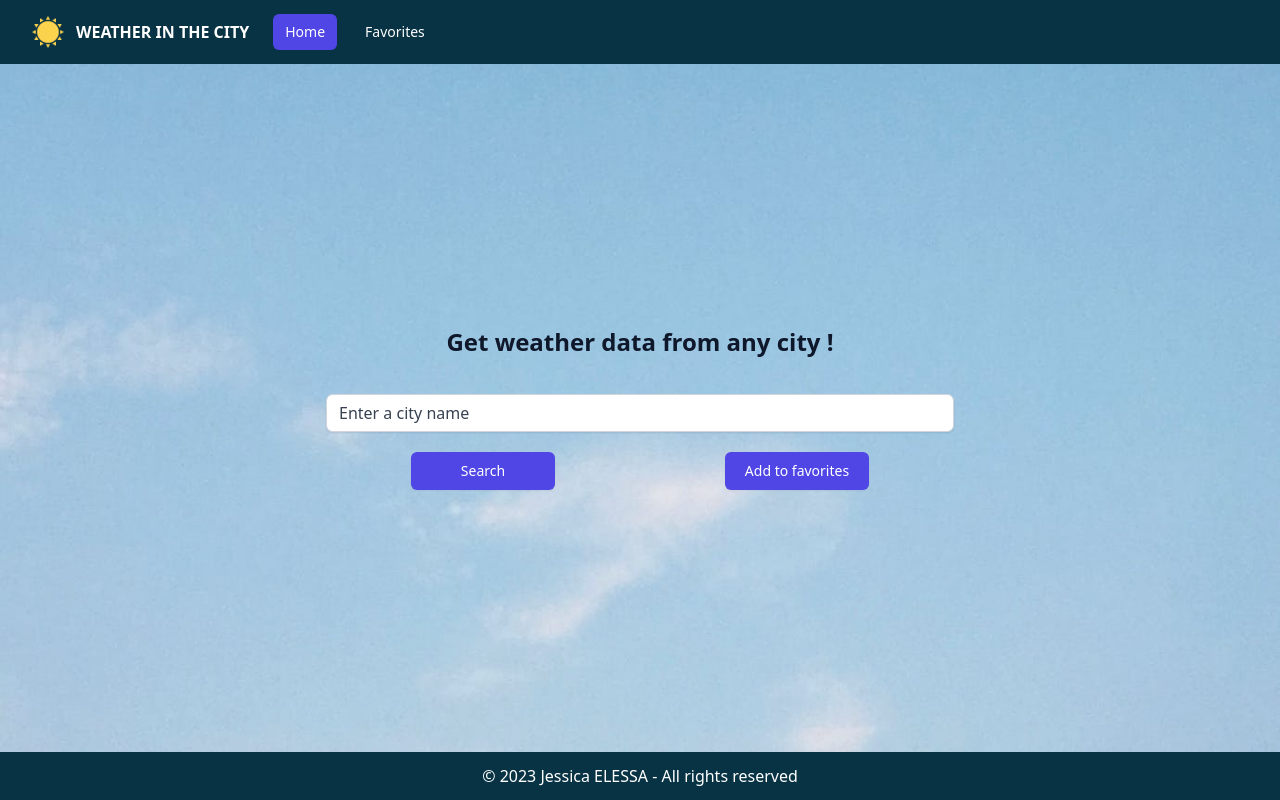
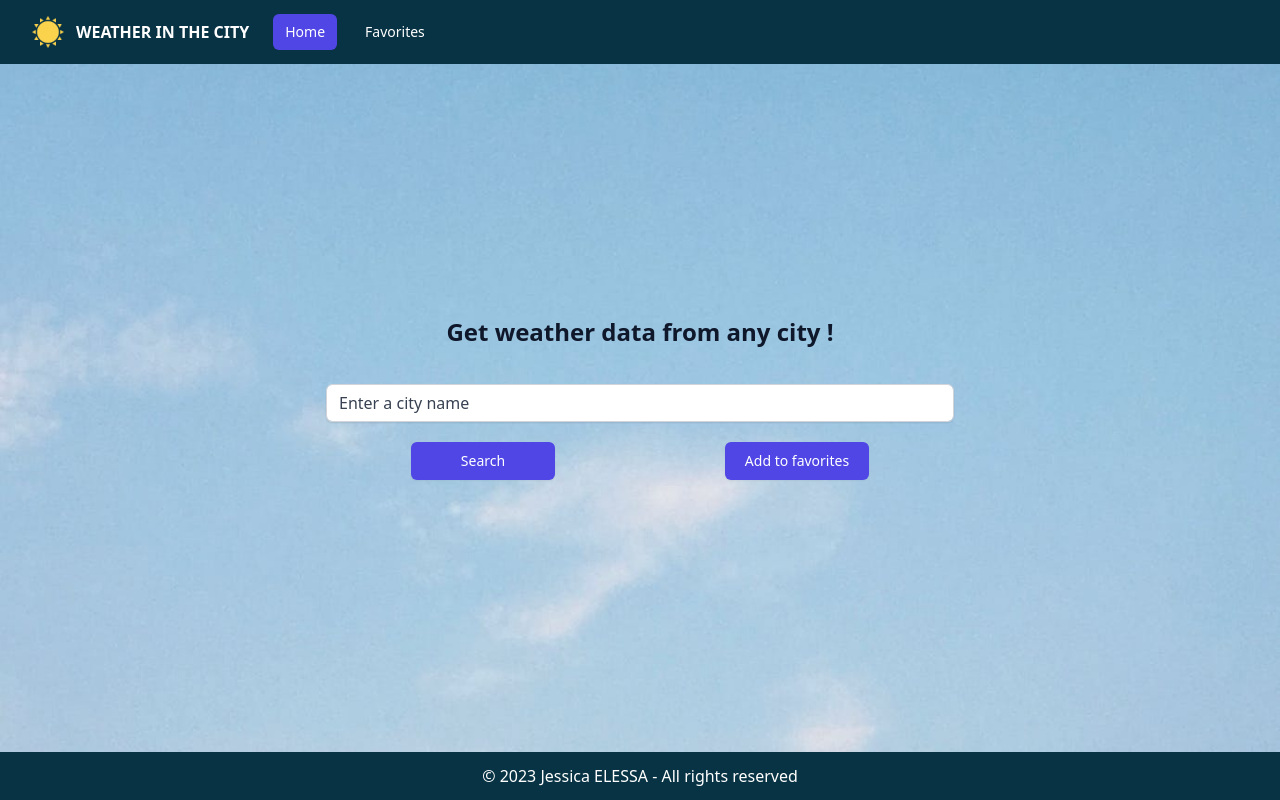
Before and after one commit to jesselessa/weather-app-react-node, a React (Vite) app: page / in a window 1280 px wide. Both pictures are taken after a click on the button "ACCESS WEATHER APP". Built offline with nearby package versions, Linux system fonts and the light colour scheme.

Commit message:
added margin-bottom to form buttons div

```diff
--- a/src/components/Form.jsx
+++ b/src/components/Form.jsx
@@ -119,7 +119,7 @@ export default function Form() {
         />
       </div>
 
-      <div className="flex flex-col md:flex-row justify-around pt-5 gap-y-3">
+      <div className="flex flex-col md:flex-row justify-around pt-5 gap-y-3 mb-5">
         <button
           type="submit"
           id="buttonFetch"
@@ -132,7 +132,7 @@ export default function Form() {
         <button
           type="submit"
           id="buttonFavorite"
-          className="md:w-36 inline-flex items-center justify-center p-2 mb-5 md:mb-0 border border-transparent rounded-md shadow-sm text-sm font-medium text-white bg-indigo-600 hover:bg-amber-300 hover:text-indigo-600 focus:outline-none focus:ring-2 focus:ring-offset-2 focus:ring-indigo-500"
+          className="md:w-36 inline-flex items-center justify-center p-2 border border-transparent rounded-md shadow-sm text-sm font-medium text-white bg-indigo-600 hover:bg-amber-300 hover:text-indigo-600 focus:outline-none focus:ring-2 focus:ring-offset-2 focus:ring-indigo-500"
           onClick={handleClick}
         >
           Add to favorites
```
